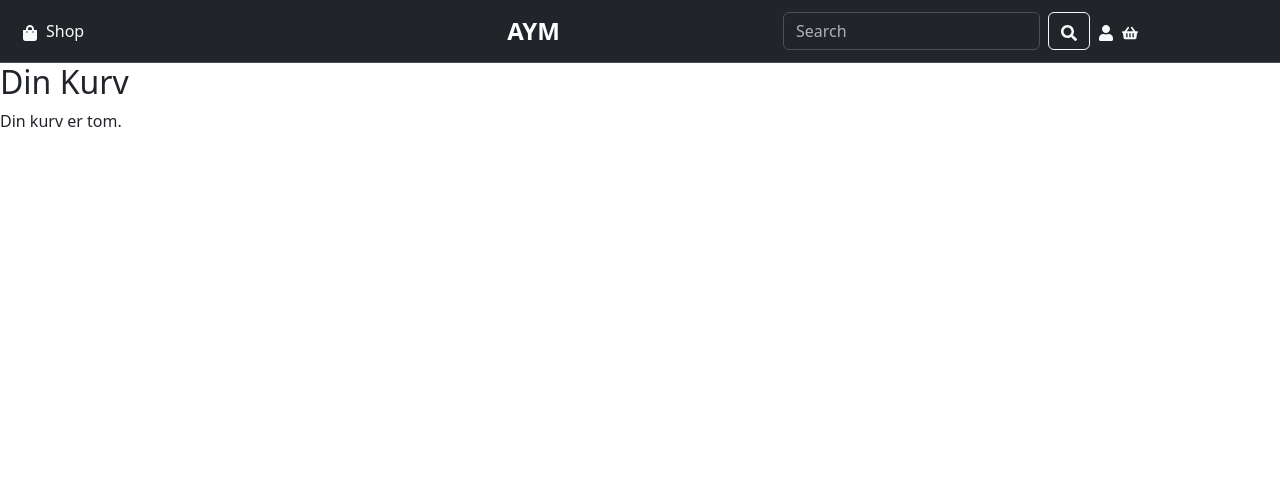
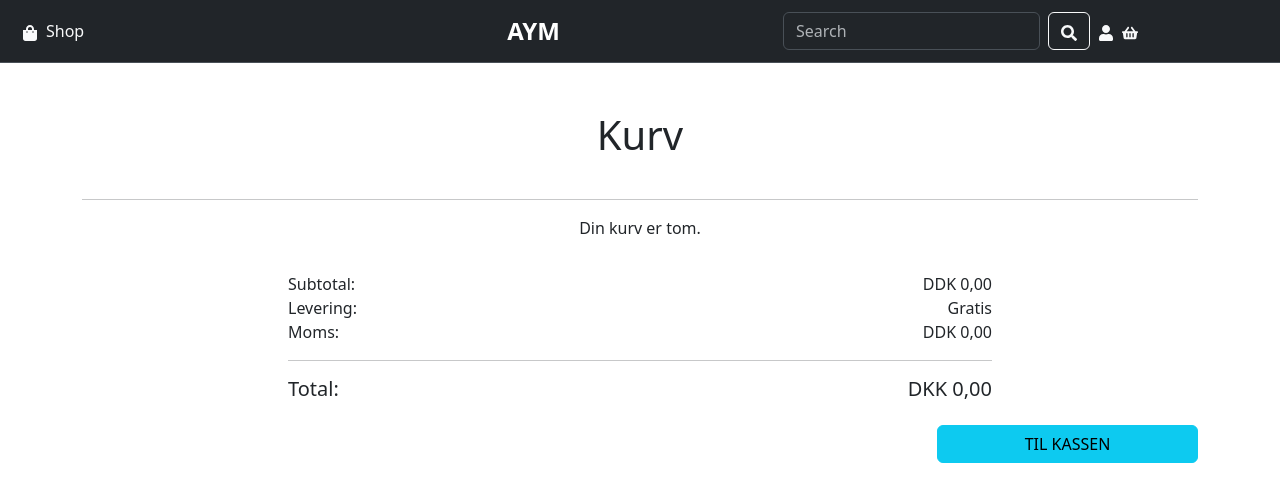
Before and after one commit to J-M-M-P/AYM-Frontend, a React (Vite) app: page /basket in a window 1280 px wide. Shown: the top 502 px of the page. Built offline with nearby package versions, Linux system fonts and the light colour scheme; a web font is replaced by a local one.

Commit message:
Første udkast til hvordan kurv kan se ud, med minimal styling

```diff
--- /dev/null
+++ b/src/components/Product/Basket.css
@@ -0,0 +1,30 @@
+.quantity-control {
+    display: flex;
+    align-items: center;
+}
+
+.quantity-input {
+    width: 50px;
+    text-align: center;
+    border: 1px solid #ccc;
+    border-radius: 4px;
+    margin: 0 5px;
+}
+
+.quantity-button {
+    background-color: #f0f0f0;
+    border: 1px solid #ccc;
+    border-radius: 4px;
+    width: 30px;
+    height: 30px;
+    display: flex;
+    align-items: center;
+    justify-content: center;
+    cursor: pointer;
+    font-size: 18px;
+    line-height: 0;
+}
+
+.quantity-button:hover {
+    background-color: #e0e0e0;
+}
--- a/src/pages/Basket.tsx
+++ b/src/pages/Basket.tsx
@@ -1,5 +1,9 @@
 import { useEffect, useState } from "react";
+//interface
 import { ProductProps } from "../service/ProductProps";
+//css
+import "../components/Product/ProductPage.css";
+import "../components/Product/Basket.css";
 
 interface GroupedProductProps extends ProductProps {
     quantity: number;
@@ -60,25 +64,124 @@ function Basket() {
         updateLocalStorage(updatedBasketItems);
     };
 
+    const formatPrice = (price: number): string => {
+        const formattedPrice = price.toFixed(2).replace(/\B(?=(\d{3})+(?!\d))/g, ".");
+        return formattedPrice.replace(".", ",");
+    };
+
+    const totalPrice = formatPrice(basketItems.reduce((acc, item) => acc + item.price * item.quantity, 0));
+    const totalMoms = formatPrice(basketItems.reduce((acc, item) => acc + item.price * item.quantity, 0) * 0.2);
+
     return (
-        <div>
-            <h2>Din Kurv</h2>
-            {basketItems.length > 0 ? (
-                <ul>
-                    {basketItems.map((item) => (
-                        <li key={item.id}>
-                            {item.name} - DKK {item.price},00
-                            <div>
-                                <button onClick={() => decrementQuantity(item.id)}>-</button>
-                                <span>{item.quantity}</span>
-                                <button onClick={() => incrementQuantity(item.id)}>+</button>
+        <div className="container">
+            <div className="row">
+                <h1 className="text-center mt-5 mb-4">Kurv</h1>
+            </div>
+
+            <hr />
+            <div className="row">
+                {/* Producter */}
+                {/* <h4 className="text-center">Valgte produkter</h4> */}
+                {basketItems.length > 0 ? (
+                    <div className="col-md-12">
+                        {basketItems.map((item) => (
+                            <div className="card border-0 border-bottom rounded-0" key={item.id}>
+                                <div className="row g-0">
+                                    <div className="col-md-2">
+                                        <img src={item.image} alt={item.name} className="img-fluid" />
+                                    </div>
+                                    <div className="col-md-6">
+                                        <div className="card-body">
+                                            <h5 className="card-title">{item.name}</h5>
+                                            <p className="card-text">
+                                                {item.materials.map((material) => `${material.name.toUpperCase()} `)}
+                                            </p>
+                                            <p className="card-text">Størrelse: {item.chosenSize}</p>
+                                            {item.qty <= 10 && <p className="card-text">Kun {item.qty} tilbage</p>}
+                                        </div>
+                                    </div>
+                                    <div className="col-md-2">
+                                        <div className="card-body">
+                                            <div>
+                                                <span>{item.quantity}</span>
+                                                <button
+                                                    className="btn border rounded-0"
+                                                    onClick={() => decrementQuantity(item.id)}
+                                                >
+                                                    -
+                                                </button>
+                                                <button
+                                                    className="btn border rounded-0"
+                                                    onClick={() => incrementQuantity(item.id)}
+                                                >
+                                                    +
+                                                </button>
+                                            </div>
+                                        </div>
+                                    </div>
+                                    <div className="col-md-2">
+                                        <div className="card-body">
+                                            <p className="card-text text-end">DKK {formatPrice(item.price)}</p>
+                                        </div>
+                                    </div>
+                                </div>
                             </div>
-                        </li>
-                    ))}
-                </ul>
-            ) : (
-                <p>Din kurv er tom.</p>
-            )}
+                        ))}
+                    </div>
+                ) : (
+                    <p className="text-center">Din kurv er tom.</p>
+                )}
+            </div>
+
+            {/* Pris total med moms og levering*/}
+            <div className="row justify-content-center">
+                <div className="col-md-8 ">
+                    <div className="card border-0 rounded-0 ">
+                        <div className="card-body">
+                            <div className="row justify-content-between">
+                                <div className="col-sm-4">
+                                    <p className="card-text">Subtotal: </p>
+                                </div>
+                                <div className="col-sm-4">
+                                    <p className="card-text text-end">DDK {totalPrice} </p>
+                                </div>
+                            </div>
+                            <div className="row justify-content-between">
+                                <div className="col-4">
+                                    <p className="card-text">Levering: </p>
+                                </div>
+                                <div className="col-4">
+                                    <p className="card-text text-end"> Gratis</p>
+                                </div>
+                            </div>
+                            <div className="row justify-content-between">
+                                <div className="col-4">
+                                    <p className="card-text">Moms: </p>
+                                </div>
+                                <div className="col-4">
+                                    <p className="card-text text-end">DDK {totalMoms}</p>
+                                </div>
+                            </div>
+                            <hr />
+                            <div className="row justify-content-between">
+                                <div className="col-4">
+                                    <h5 className="card-title">Total:</h5>
+                                </div>
+                                <div className="col-4">
+                                    <h5 className="card-title text-end"> DKK {totalPrice}</h5>
+                                </div>
+                            </div>
+                        </div>
+                    </div>
+                </div>
+            </div>
+            <div className="row justify-content-end">
+                <div className="col-md-3">
+                    <button className="btn btn-info w-100">
+                        <span>TIL KASSEN</span>
+                    </button>
+                </div>
+            </div>
         </div>
     );
 }
--- a/src/pages/ProductDetailPage.tsx
+++ b/src/pages/ProductDetailPage.tsx
@@ -42,7 +42,7 @@ function ProductDetailPage() {
 
     // Funktion til at tilføje produkter til kurven
     const addToBasket = (productToAdd: ProductProps) => {
-        const timestamp = Date.now(); // Generer en unik timestamp for hver tilføjelse
+        const timestamp = String(Date.now()); // Generer en unik timestamp for hver tilføjelse
         const productWithId = { ...productToAdd, uniqueId: timestamp }; // Tilføj timestamp til produktet
         setBasket((prevBasket) => [...prevBasket, productWithId]);
         setShowAlert(true);
--- a/src/service/ProductProps.ts
+++ b/src/service/ProductProps.ts
@@ -26,7 +26,8 @@ export interface ProductMaterial {
 
 export interface ProductProps {
     id: number;
-    uniqueId?: number;
+    uniqueId?: string;
+    chosenSize?: string;
     name: string;
     price: number;
     image: string;
```
